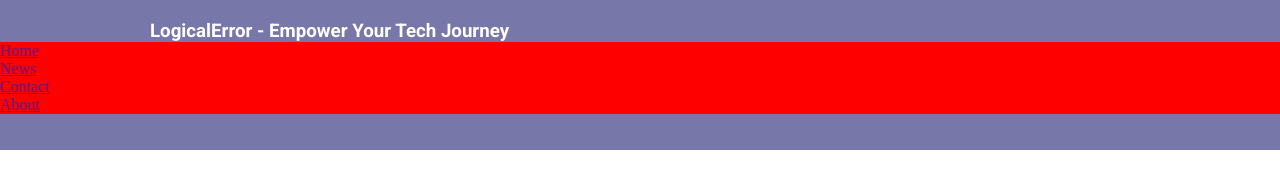
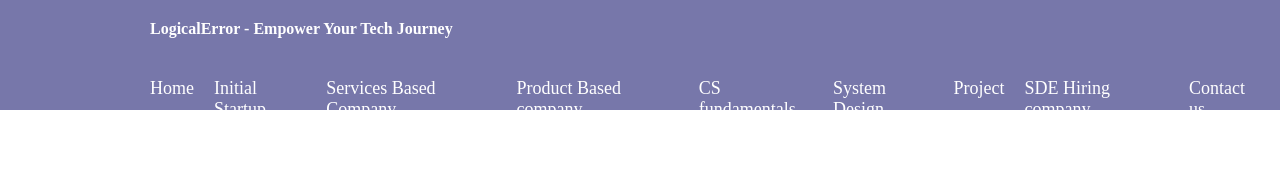
Before and after one commit to mrvishalsharma01/logical-error, a plain HTML site: page index.html in a window 1280 px wide. Drawn offline with Linux system fonts and the light colour scheme.

Commit message:
added navbar

```diff
--- a/CSS/style.css
+++ b/CSS/style.css
@@ -4,20 +4,57 @@
 }
 #heading-portion{
     background-color:#7777AA;
-    height: 150px;
+    height: 110px;
     width:100%;
 
 }
-#heading-portion h3{
+#heading-portion h4{
     padding-top:20px;
     padding-left: 150px;
     color: white;
-    font-family: Roboto, -apple-system, BlinkMacSystemFont, Helvetica, Arial, sans-serif;
+    /* font-family:  Helvetica, Arial, sans-serif; */
 
 }
 
-.nav-bar{
-    background: red;
-    list-style-type: none;
-    /* display: inline; */
+.navbar {
+    display: flex;
+    position: sticky;
+    align-items: center;
+    justify-content: space-between;
+    top: 0px;
+    background-blend-mode: darken;
+    background-size: cover;
+    color: white;
+    padding: 10px 20px;
 }
+.nav-list {
+    display: flex;
+    list-style: none;
+    /* background-color: red; */
+    width: 100%;
+    height:50px ;
+    padding-top: 30px;
+    padding-left: 130px;
+}
+
+.nav-list li {
+    margin-right: 20px;
+
+}
+
+.nav-list li:last-child {
+    margin-right: 0;
+}
+
+.nav-list li a {
+    text-decoration: none;
+    color: white;
+    font-size: 18px;
+    transition: color 0.3s ease-in-out;
+
+}
+
+.nav-list li a:hover {
+    color: #ffd700;
+    /* Change the color on hover */
+}
--- a/index.html
+++ b/index.html
@@ -15,13 +15,20 @@
 </head>
 <body>
     <div id="heading-portion">
-        <h3>LogicalError - Empower Your Tech Journey</h3>
-        <ul class="nav-bar">
-            <li><a href="">Home</a></li>
-            <li><a href="">News</a></li>
-            <li><a href="">Contact</a></li>
-            <li><a href="">About</a></li>
-          </ul>
+        <h4>LogicalError - Empower Your Tech Journey</h4>
+        <nav class="navbar">
+            <ul class="nav-list">
+                <li><a href="#home">Home</a></li>
+                <li><a href="#about">Initial Startup</a></li>
+                <li><a href="#services">Services Based Company</a></li>
+                <li><a href="#contact">Product Based company</a></li>
+                <li><a href="#services">CS fundamentals</a></li>
+                <li><a href="#contact">System Design</a></li>
+                <li><a href="#contact">Project</a></li>
+                <li><a href="#contact">SDE Hiring company</a></li>
+                <li><a href="#contact">Contact us</a></li>
+            </ul>
+        </nav>
     </div>
 
 </body>
```
